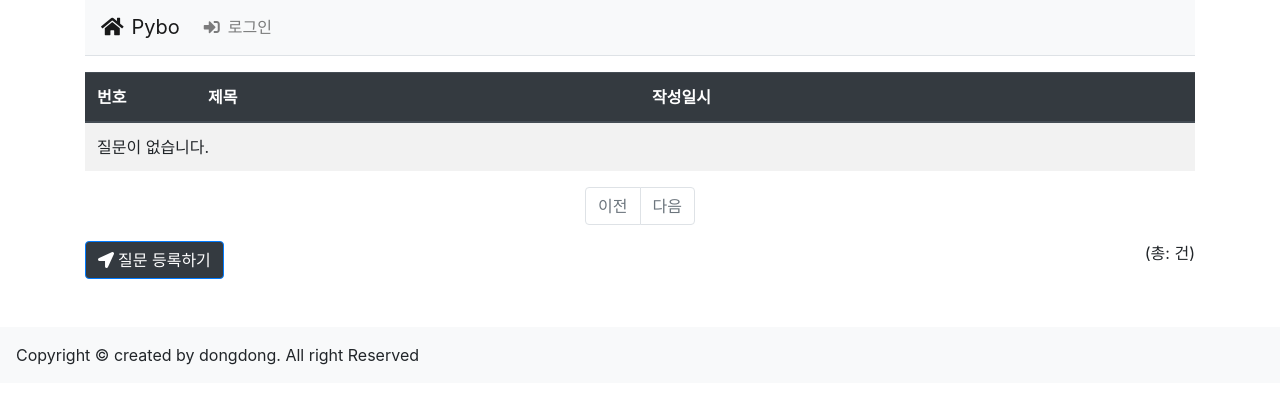
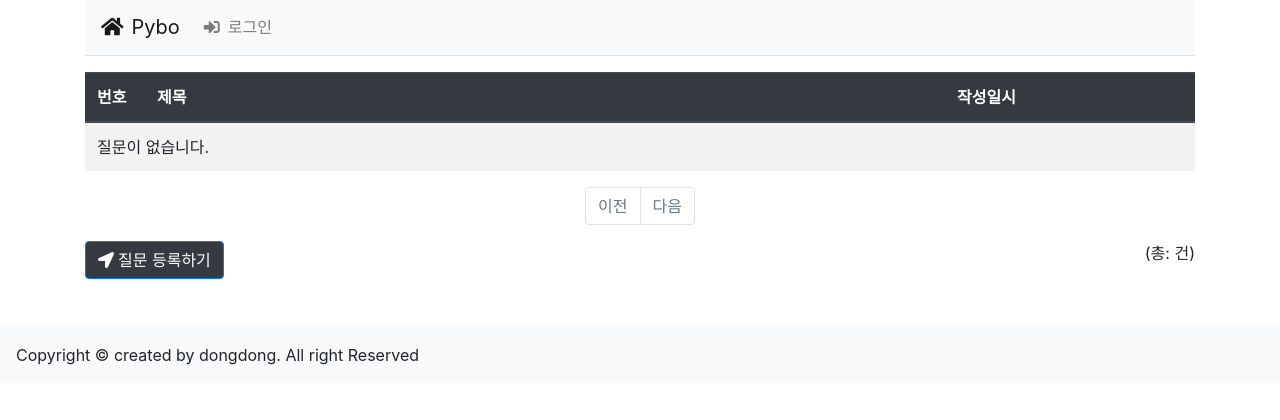
Before and after one commit to kimvjgd/pybo_site_git, a Django app: template templates/pybo/question_list.html in a window 1280 px wide. Shown: the part 225-645 px from the top of the page. Run offline with Django 4.2, Linux system fonts and the light colour scheme; the template is opened without the code that fills it, so the values that code supplies are empty; some libraries are stand-ins or nearby versions.

Commit message:
surplus..

```diff
--- a/templates/pybo/question_list.html
+++ b/templates/pybo/question_list.html
@@ -3,12 +3,12 @@
 <!-- 오버라이딩 같은 기능 -->
 {% block content %}
 
-<table class="table table-striped table-hover">
+<table class="table table-striped">
   <thead>
     <tr class="thead-dark">
-      <th style="width: 10%">번호</th>
-      <th style="width: 40%">제목</th>
-      <th style="width: 50%">작성일시</th>
+      <th style="width: 60px">번호</th>
+      <th>제목</th>
+      <th style="width: 250px">작성일시</th>
     </tr>
   </thead>
   <tbody>
```
